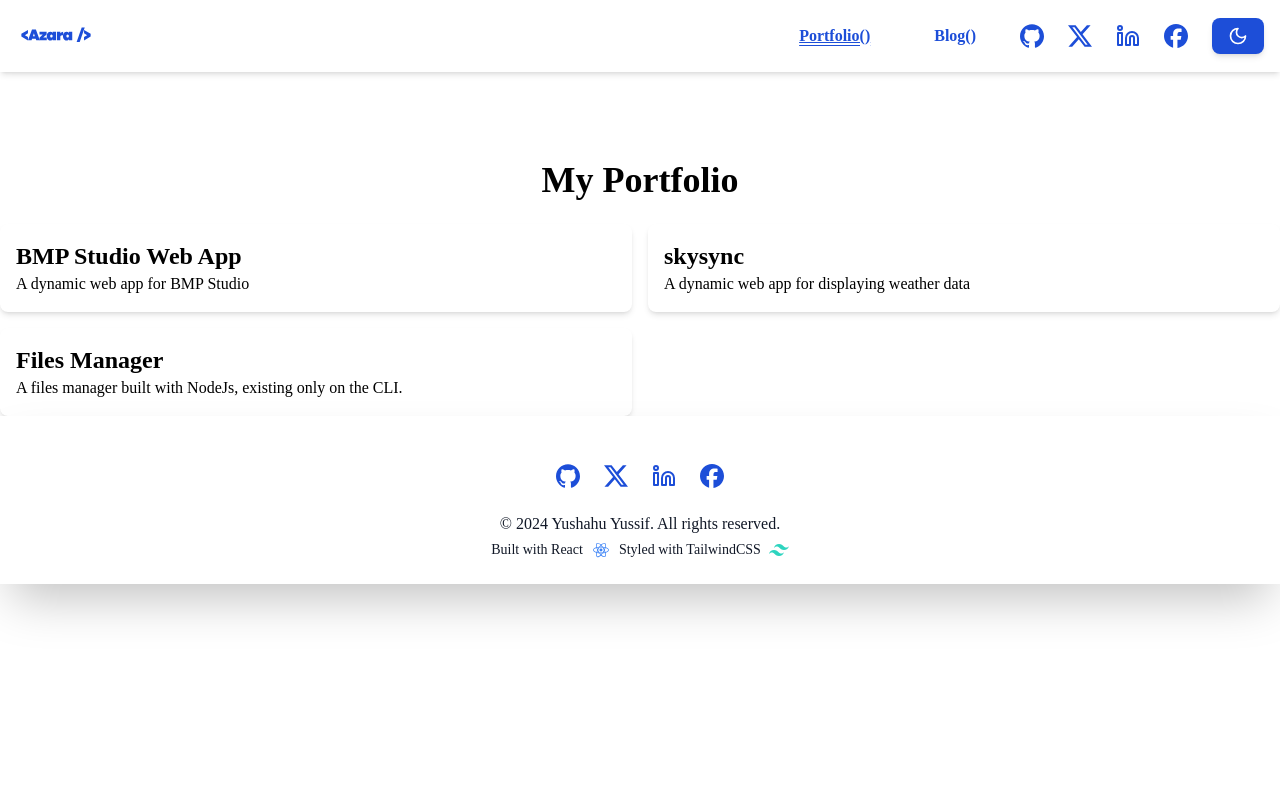
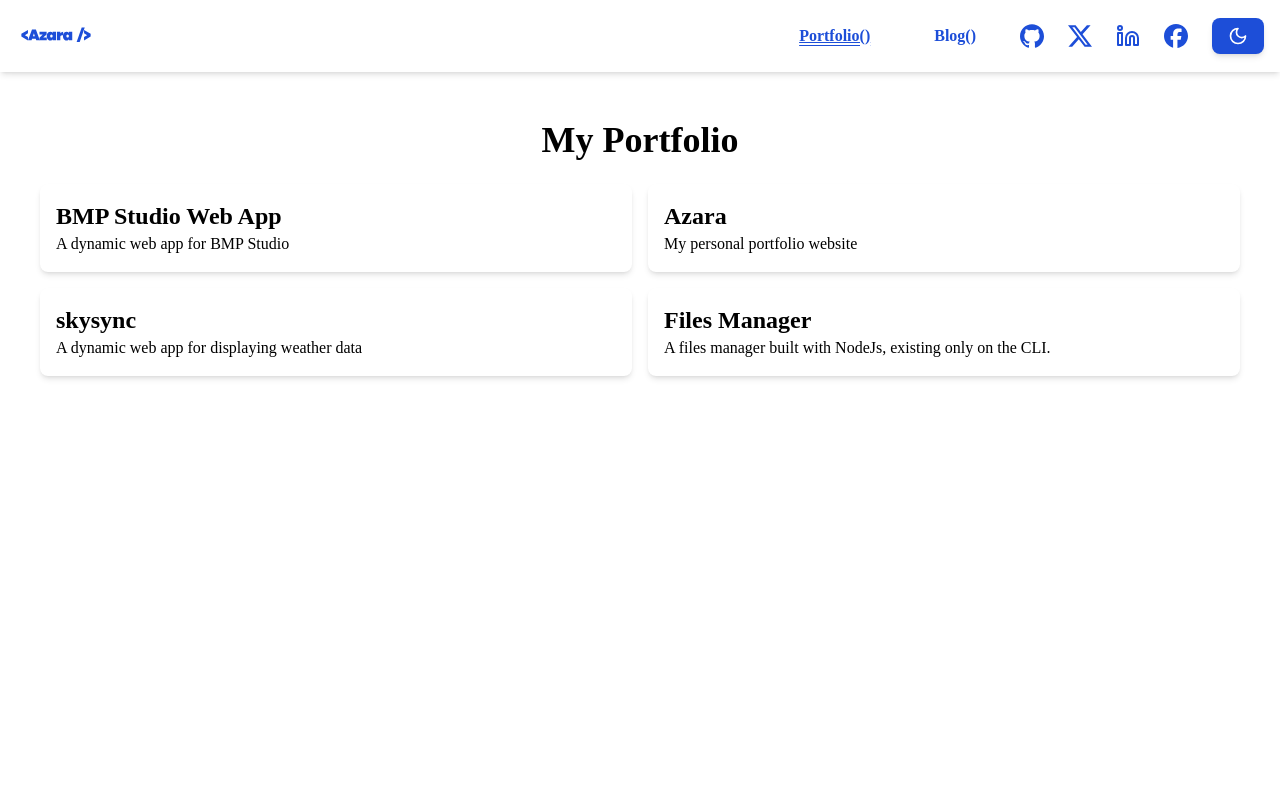
Before and after one commit to azaraverse/azara, a React (Create React App) app in the folder my-portfolio/: page /portfolio in a window 1280 px wide. Shown: the top 800 px of the page. Built offline with nearby package versions, Linux system fonts and the light colour scheme.

Commit message:
include personal portfolio website to portfolio. remove redundant transform properties for dark and light mode since a top level declaration would suffice, to enhance a uniform mode switch response time

```diff
--- a/my-portfolio/src/components/Footer.js
+++ b/my-portfolio/src/components/Footer.js
@@ -4,18 +4,18 @@ import { Linkedin } from "react-feather";
 
 const Footer = ({ darkMode }) => {
   return (
-    <footer className={`relative py-6 text-center shadow-2xl ${darkMode ? "bg-neutral-800 text-white": "bg-white text-gray-900"} transition-colors duration-500`}>
+    <footer className={`relative py-6 text-center shadow-2xl ${darkMode ? "bg-neutral-800 text-white": "bg-white text-gray-900"} transition-colors duration-200`}>
       <div className="flex items-center justify-center mt-4 mb-4 py-2 px-2 space-x-6">
-        <a href="https://github.com/gitloper-azara" target="_blank" rel="noopener noreferrer" aria-label="GitHub" className="text-blue-700 dark:text-blue-400 transition-colors duration-500 hover:text-gray-700 dark:hover:text-white">
+        <a href="https://github.com/gitloper-azara" target="_blank" rel="noopener noreferrer" aria-label="GitHub" className="text-blue-700 dark:text-blue-400 hover:text-gray-700 dark:hover:text-white">
           <SiGithub size={24} />
         </a>
-        <a href="https://twitter.com/muqitazara" target="_blank" rel="noopener noreferrer" aria-label="Twitter" className="text-blue-700 dark:text-blue-400 transition-colors duration-500 hover:text-gray-700 dark:hover:text-white">
+        <a href="https://twitter.com/muqitazara" target="_blank" rel="noopener noreferrer" aria-label="Twitter" className="text-blue-700 dark:text-blue-400 hover:text-gray-700 dark:hover:text-white">
           <SiX size={24} />
         </a>
-        <a href="https://linkedin.com/in/yushahuazara" target="_blank" rel="noopener noreferrer" aria-label="LinkedIn" className="text-blue-700 dark:text-blue-400 transition-colors duration-500 hover:text-gray-700 dark:hover:text-white">
+        <a href="https://linkedin.com/in/yushahuazara" target="_blank" rel="noopener noreferrer" aria-label="LinkedIn" className="text-blue-700 dark:text-blue-400 hover:text-gray-700 dark:hover:text-white">
           <Linkedin size={24} />
         </a>
-        <a href="https://www.facebook.com/yushahuazara/" target="_blank" rel="noopener noreferrer" aria-label="Facebook" className="text-blue-700 dark:text-blue-400 transition-colors duration-500 hover:text-gray-700 dark:hover:text-white">
+        <a href="https://www.facebook.com/yushahuazara/" target="_blank" rel="noopener noreferrer" aria-label="Facebook" className="text-blue-700 dark:text-blue-400 hover:text-gray-700 dark:hover:text-white">
           <SiFacebook size={24} />
         </a>
       </div>
--- a/my-portfolio/src/components/Navbar.js
+++ b/my-portfolio/src/components/Navbar.js
@@ -10,7 +10,7 @@ const Navbar = ({ toggleDarkMode, darkMode }) => {
   const [isMenuOpen, setIsMenuOpen] = useState(false);
 
   return (
-    <nav className={`fixed object-bottom w-full z-10 top-0 shadow-md ${darkMode ? "bg-neutral-800 text-white" : "bg-white text-gray-900"} transition-colors duration-500`}>
+    <nav className={`fixed object-bottom w-full z-10 top-0 shadow-md ${darkMode ? "bg-neutral-800 text-white" : "bg-white text-gray-900"} transition-colors duration-200`}>
       <div className="max-w-screen-xl flex flex-wrap items-center justify-between mx-auto p-4">
         {/* Logo */}
         <NavLink to="/" className="flex items-center space-x-3 rtl:space-x-reverse">
--- a/my-portfolio/src/components/blogSection.js
+++ b/my-portfolio/src/components/blogSection.js
@@ -110,12 +110,12 @@ const BlogsList = () => {
               </Link>
 
               <div>
-                <div className="text-sm text-left text-gray-500 dark:text-gray-300 transition-colors duration-500">{new Date(blog.publishedAt).toDateString()}</div>
+                <div className="text-sm text-left text-gray-500 dark:text-gray-300">{new Date(blog.publishedAt).toDateString()}</div>
                 <Link to={`${blog.url}`}>
                   <h3 className="text-left text-lg sm:text-xl font-semibold dark:text-white hover:text-blue-700">{blog.title}</h3>
                 </Link>
-                <p className="text-left mt-1 sm:mt-2 text-gray-600 dark:text-gray-300 transition-colors duration-500 text-xs">{blog.author.name}</p>
-                <p className="text-left mt-1 sm:mt-2 text-gray-600 dark:text-gray-300 transition-colors duration-500 text-sm">
+                <p className="text-left mt-1 sm:mt-2 text-gray-600 dark:text-gray-300 text-xs">{blog.author.name}</p>
+                <p className="text-left mt-1 sm:mt-2 text-gray-600 dark:text-gray-300 text-sm">
                   {blog.brief}
                   <Link to={`${blog.url}`}>
                     <span className="hover:text-blue-500 text-blue-700 dark:text-blue-400"> Read more</span>
--- a/my-portfolio/src/pages/Home.js
+++ b/my-portfolio/src/pages/Home.js
@@ -20,7 +20,7 @@ const Home = ({ darkMode }) => {
   }, []);
 
   return (
-    <div className={`min-h-screen ${darkMode ? "bg-neutral-900 text-white" : "bg-gray-100 text-gray-900"} transition-colors duration-500`}>
+    <div className={`min-h-screen ${darkMode ? "bg-neutral-900 text-white" : "bg-gray-100 text-gray-900"} transition-colors duration-200`}>
       {/* Animated background */}
       <div className="fixed inset-0 z-0 overflow-hidden">
         <motion.div
@@ -50,7 +50,7 @@ const Home = ({ darkMode }) => {
             animate={{ y: 0, opacity: 1 }}
             transition={{ duration: 0.5 }}
           >
-            Hi! I am <span className="text-blue-700 dark:text-blue-400 transition-colors duration-500">Azara</span>.
+            Hi! I am <span className="text-blue-700 dark:text-blue-400">Azara</span>.
           </motion.h1>
 
           <TypingEffect skillsArray={wordsArray} />
@@ -62,16 +62,16 @@ const Home = ({ darkMode }) => {
             animate={{ y: 0, opacity: 1 }}
             transition={{ duration: 0.2, delay: 0.7 }}
           >
-            <a href="https://github.com/gitloper-azara" target="_blank" rel="noopener noreferrer" aria-label="GitHub" className="text-blue-700 dark:text-blue-400 transition-colors duration-500 hover:text-gray-700 dark:hover:text-white">
+            <a href="https://github.com/gitloper-azara" target="_blank" rel="noopener noreferrer" aria-label="GitHub" className="text-blue-700 dark:text-blue-400 hover:text-gray-700 dark:hover:text-white">
               <SiGithub size={24} />
             </a>
-            <a href="https://twitter.com/muqitazara" target="_blank" rel="noopener noreferrer" aria-label="Twitter" className="text-blue-700 dark:text-blue-400 transition-colors duration-500 hover:text-gray-700 dark:hover:text-white">
+            <a href="https://twitter.com/muqitazara" target="_blank" rel="noopener noreferrer" aria-label="Twitter" className="text-blue-700 dark:text-blue-400 hover:text-gray-700 dark:hover:text-white">
               <SiX size={24} />
             </a>
-            <a href="https://linkedin.com/in/yushahuazara" target="_blank" rel="noopener noreferrer" aria-label="LinkedIn" className="text-blue-700 dark:text-blue-400 transition-colors duration-500 hover:text-gray-700 dark:hover:text-white">
+            <a href="https://linkedin.com/in/yushahuazara" target="_blank" rel="noopener noreferrer" aria-label="LinkedIn" className="text-blue-700 dark:text-blue-400 hover:text-gray-700 dark:hover:text-white">
               <Linkedin size={24} />
             </a>
-            <a href="https://www.facebook.com/yushahuazara/" target="_blank" rel="noopener noreferrer" aria-label="Facebook" className="text-blue-700 dark:text-blue-400 transition-colors duration-500 hover:text-gray-700 dark:hover:text-white">
+            <a href="https://www.facebook.com/yushahuazara/" target="_blank" rel="noopener noreferrer" aria-label="Facebook" className="text-blue-700 dark:text-blue-400 hover:text-gray-700 dark:hover:text-white">
               <SiFacebook size={24} />
             </a>
           </motion.div>
--- a/my-portfolio/src/pages/Portfolio.js
+++ b/my-portfolio/src/pages/Portfolio.js
@@ -1,13 +1,14 @@
 const projects = [
   { id: 1, title: 'BMP Studio Web App', description: 'A dynamic web app for BMP Studio', url: 'https://github.com/azaraverse/bmp_studio.git' },
-  { id: 2, title: 'skysync', description: 'A dynamic web app for displaying weather data', url: 'https://skysync-steel.vercel.app' },
-  { id: 3, title: 'Files Manager', description: 'A files manager built with NodeJs, existing only on the CLI.', url: 'https://github.com/azaraverse/alx-files_manager.git' },
+  { id: 2, title: 'Azara', description: 'My personal portfolio website', url: 'https://muqitazara.tech/' },
+  { id: 3, title: 'skysync', description: 'A dynamic web app for displaying weather data', url: 'https://skysync-steel.vercel.app' },
+  { id: 4, title: 'Files Manager', description: 'A files manager built with NodeJs, existing only on the CLI.', url: 'https://github.com/azaraverse/alx-files_manager.git' },
 ];
 
 const Portfolio = () => {
   return (
-    <div className="container mx-auto mt-8">
-      <h1 className="text-4xl font-bold text-center mt-20 pt-20">
+    <div className="min-h-screen mx-auto mt-8 px-10 dark:bg-neutral-900 transition-colors duration-200">
+      <h1 className="text-4xl font-bold text-center mt-10 pt-20 dark:text-white">
         My Portfolio
       </h1>
 
```
